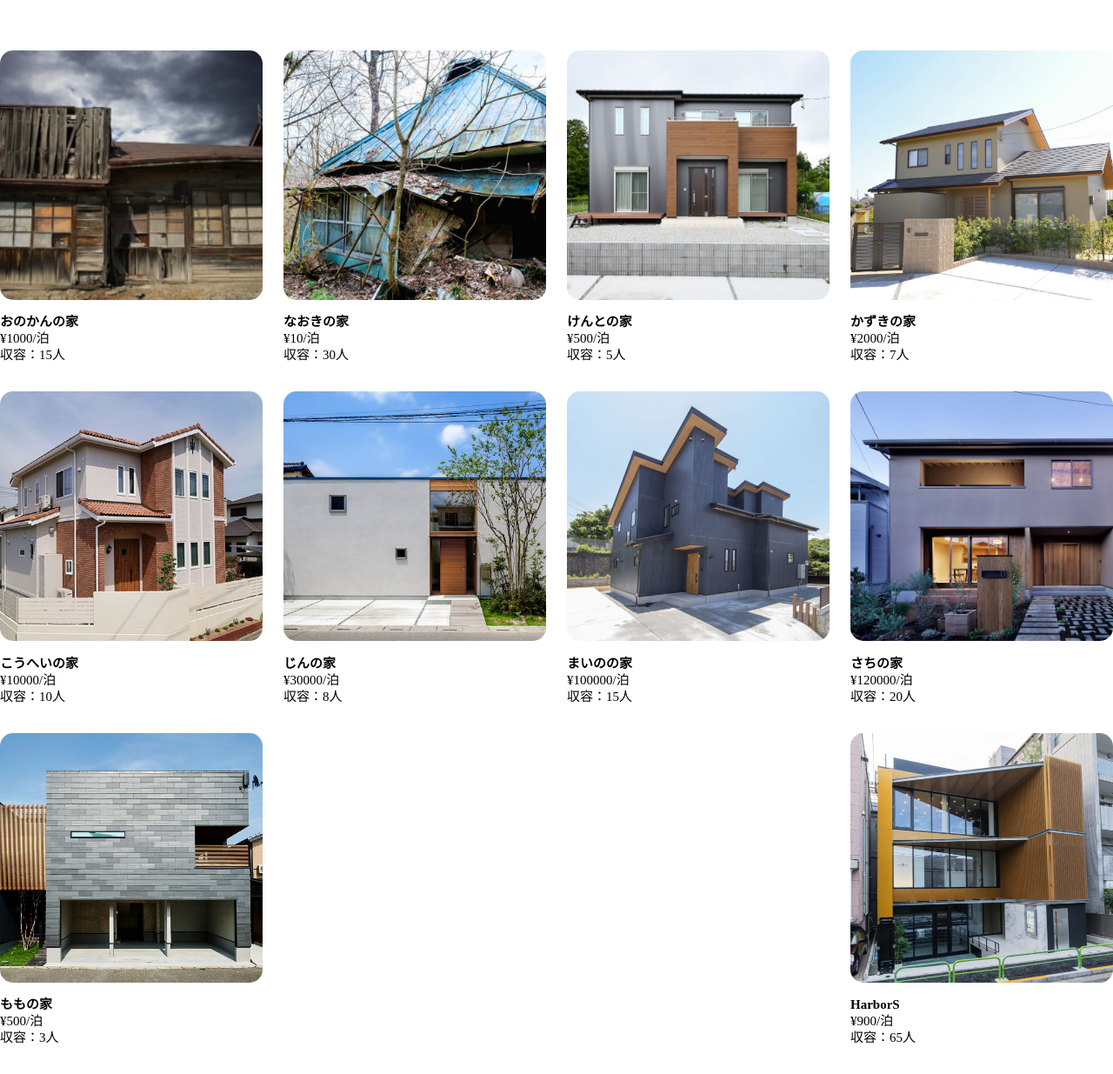
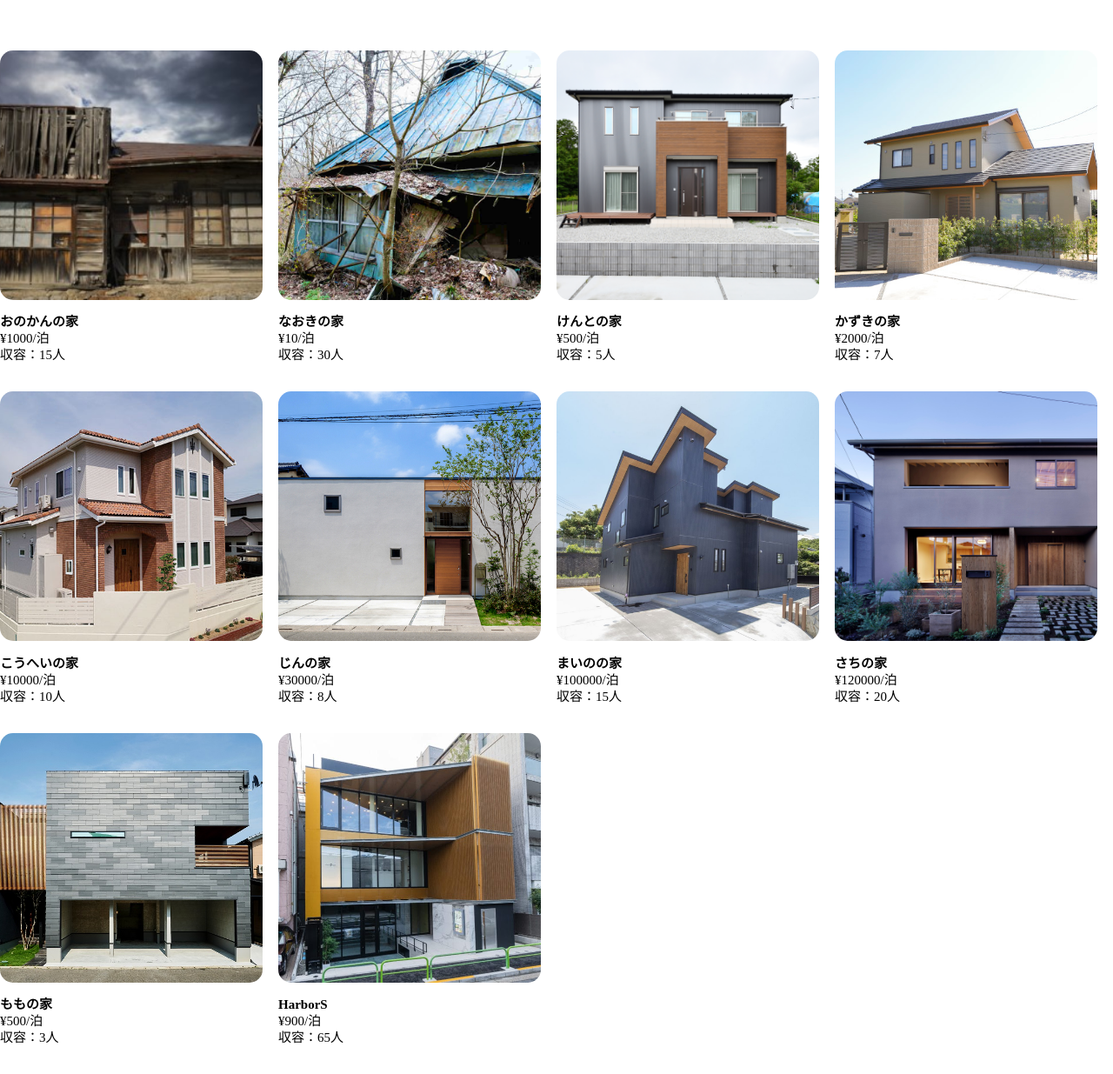
Before and after one commit to momo-0315/Arigato, a PHP site: page /user/index.php in a window 1280 px wide. Shown: the part 80-1315 px from the top of the page at 87% size. Run offline with PHP 8.4, Linux system fonts and the light colour scheme; data comes from the database, SQL or seed files in the repository.

Commit message:
fix：space-betweenが気持ち悪かったから修正

```diff
--- a/src/css/_user_top.scss
+++ b/src/css/_user_top.scss
@@ -5,14 +5,14 @@
 .list {
   display: flex;
   flex-wrap: wrap;
-  justify-content: space-between;
+  // justify-content: space-between;
   max-width: 1280px;
   margin: 10px auto 0 auto;
   padding-top: 10%;
 }
 
 .list__item {
-  margin-bottom: 32px;
+  margin: 0 18px 32px 0;
 
   &--link {
     text-decoration: none;
--- a/src/css/style.css
+++ b/src/css/style.css
@@ -77,14 +77,13 @@
 .list {
   display: flex;
   flex-wrap: wrap;
-  justify-content: space-between;
   max-width: 1280px;
   margin: 10px auto 0 auto;
   padding-top: 10%;
 }
 
 .list__item {
-  margin-bottom: 32px;
+  margin: 0 18px 32px 0;
 }
 .list__item--link {
   text-decoration: none;
```
Also changed, not shown: 1 other file.
